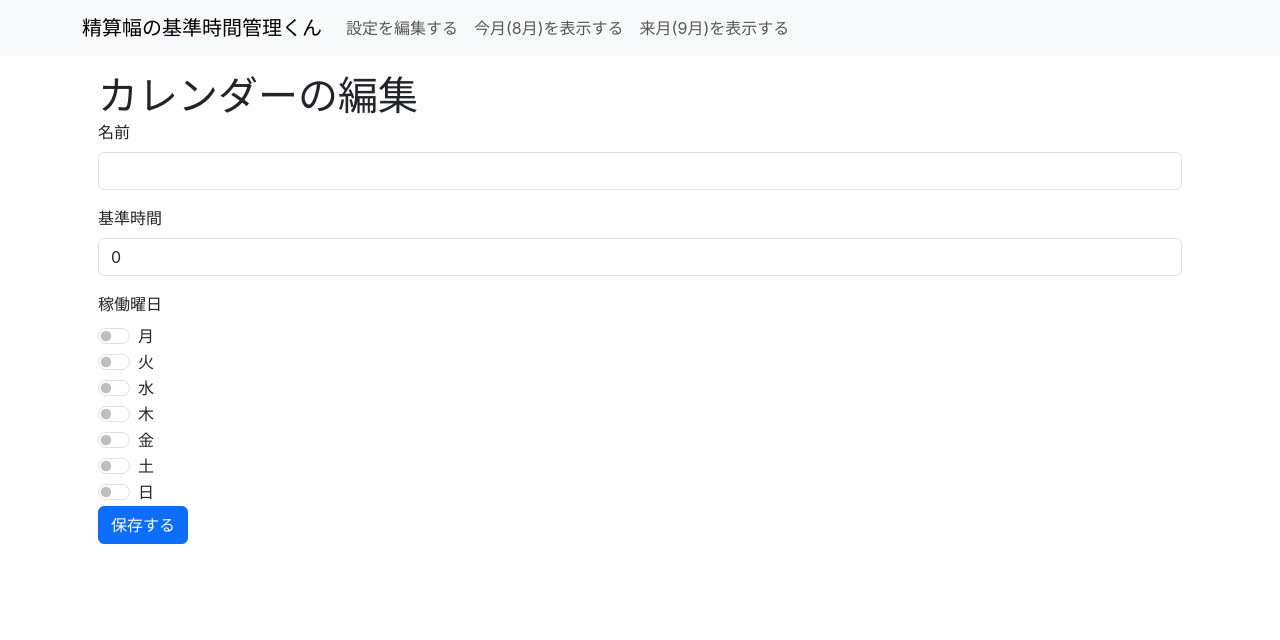
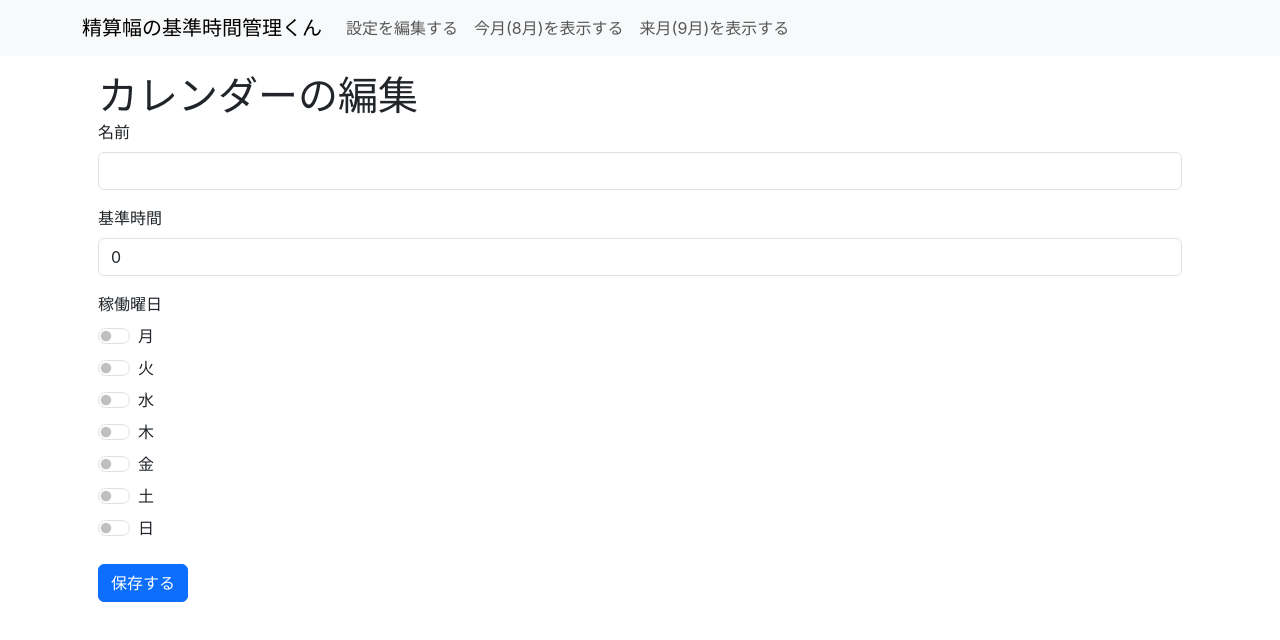
Before and after one commit to jiikko/monthly_hours_manager, a Next.js app: page /edit in a window 1280 px wide. Shown: the top 640 px of the page. Built offline with nearby package versions, Linux system fonts and the light colour scheme.

Commit message:
マージン

```diff
--- a/pages/edit.tsx
+++ b/pages/edit.tsx
@@ -74,13 +74,13 @@ const Page: NextPageWithLayout = () => {
         </Form.Group>
 
         <Form.Label>稼働曜日</Form.Label>
-        <Form.Check type="switch" name="mon" label="月" checked={workingWeek.mon} onChange={handleWorkingDaysChange} />
-        <Form.Check type="switch" name="tue" label="火" checked={workingWeek.tue} onChange={handleWorkingDaysChange} />
-        <Form.Check type="switch" name="wed" label="水" checked={workingWeek.wed} onChange={handleWorkingDaysChange} />
-        <Form.Check type="switch" name="thu" label="木" checked={workingWeek.thu} onChange={handleWorkingDaysChange} />
-        <Form.Check type="switch" name="fri" label="金" checked={workingWeek.fri} onChange={handleWorkingDaysChange} />
-        <Form.Check type="switch" name="sat" label="土" checked={workingWeek.sat} onChange={handleWorkingDaysChange} />
-        <Form.Check type="switch" name="sun" label="日" checked={workingWeek.sun} onChange={handleWorkingDaysChange} />
+        <Form.Check type="switch" name="mon" label="月" className='mb-2' checked={workingWeek.mon} onChange={handleWorkingDaysChange} />
+        <Form.Check type="switch" name="tue" label="火" className='mb-2' checked={workingWeek.tue} onChange={handleWorkingDaysChange} />
+        <Form.Check type="switch" name="wed" label="水" className='mb-2' checked={workingWeek.wed} onChange={handleWorkingDaysChange} />
+        <Form.Check type="switch" name="thu" label="木" className='mb-2' checked={workingWeek.thu} onChange={handleWorkingDaysChange} />
+        <Form.Check type="switch" name="fri" label="金" className='mb-2' checked={workingWeek.fri} onChange={handleWorkingDaysChange} />
+        <Form.Check type="switch" name="sat" label="土" className='mb-2' checked={workingWeek.sat} onChange={handleWorkingDaysChange} />
+        <Form.Check type="switch" name="sun" label="日" className='mb-4' checked={workingWeek.sun} onChange={handleWorkingDaysChange} />
 
         <Button variant="primary" type="submit">保存する</Button>
       </Form>
```
